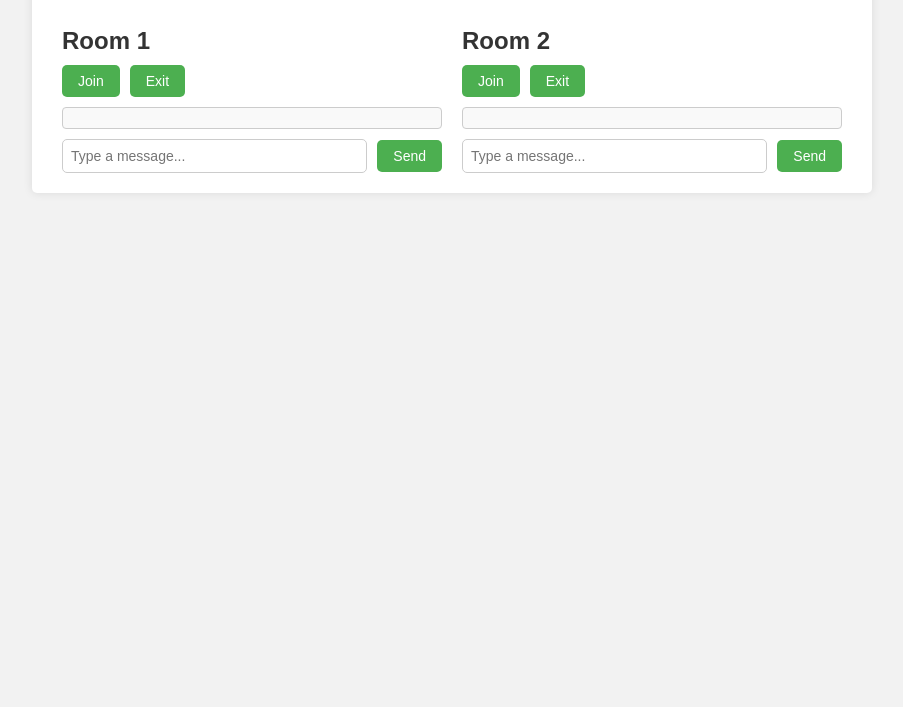
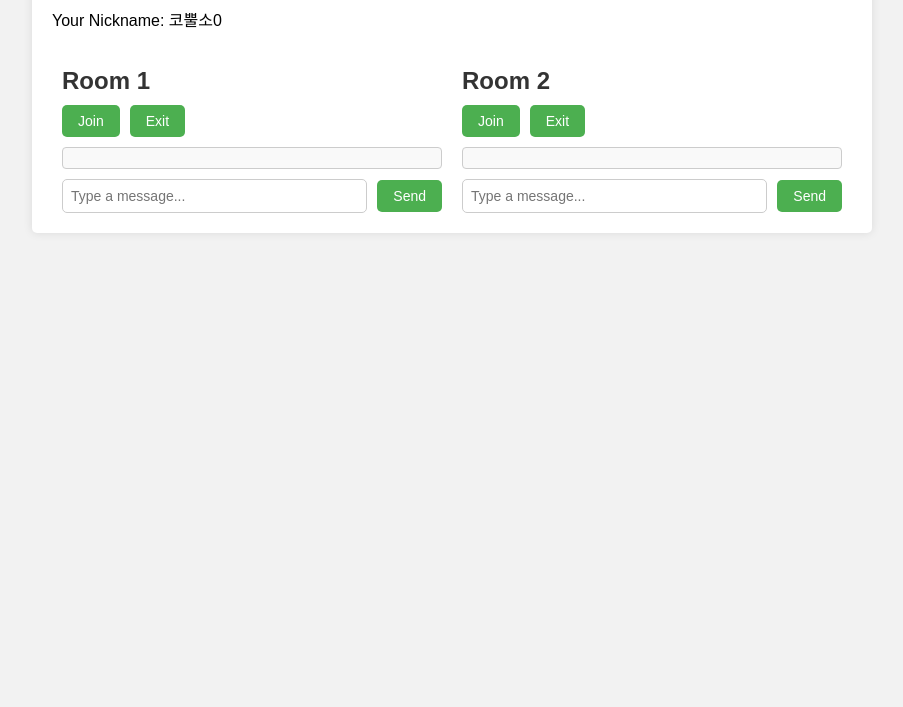
Before and after one commit to kigo1997/practice-socket.io-chat, a website: page client/index.html in a window 1280 px wide. Shown: the part 93-800 px from the top of the page, without its empty margins (188-1091 px from the left). Drawn offline with nearby package versions, Linux system fonts and the light colour scheme; no server answers.

Commit message:
닉네임 표시 추가

```diff
--- a/client/index.html
+++ b/client/index.html
@@ -6,6 +6,7 @@
   <body>
     <div class="container">
       <h1>Socket.io Chat</h1>
+      <p>Your Nickname: <span id="random-animal-name"></span></p>
       <div class="rooms">
         <div class="room" id="room1">
           <h2>Room 1</h2>
@@ -78,6 +79,9 @@
       const randomAnimalName =
         animalNames[Math.floor(Math.random() * animalNames.length)] +
         Math.floor(Math.random() * 100).toString();
+
+      document.getElementById('random-animal-name').innerHTML =
+        randomAnimalName;
 
       socket.emit('setUserNick', randomAnimalName);
 
```
Also changed, not shown: src/chat/chat.gateway.spec.ts (deleted, +0 -18 lines).
